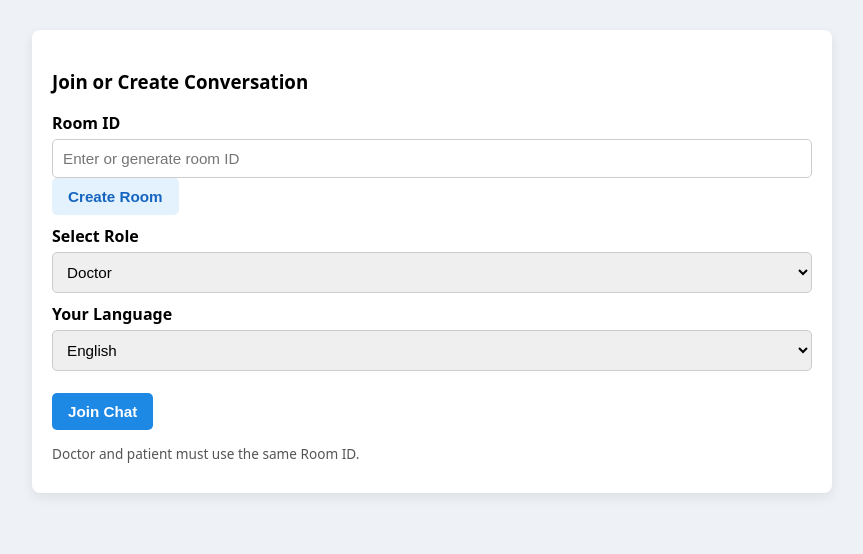
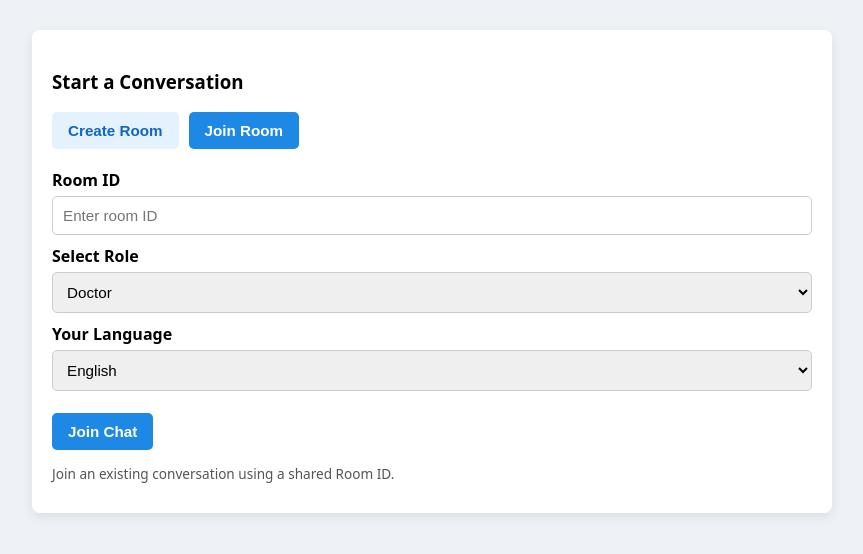
Before and after one commit to VAibhav1031/Real_Time_Translation, a Flask app: page / in a window 1280 px wide. Shown: the part 59-613 px from the top of the page, without its empty margins (208-1071 px from the left). Run offline with Flask 3, Linux system fonts and the light colour scheme.

```diff
--- a/rt_app/backend.py
+++ b/rt_app/backend.py
@@ -7,11 +7,27 @@ from rt_app  import csrf
 from rt_app.gemini_service import translate_text,generate_medical_summary
 
 main =  Blueprint("main",__name__)
-
+translation_cache = {}
 @main.route("/")
 def home():
     form = JoinChatForm()
     return render_template("home.html",form=form)
+
+
+
+def cache_translation(text,from_lang, to_lang):
+
+    key = f"{from_lang}|{to_lang}|{text}"
+
+
+    if key in translation_cache:
+        return translation_cache[key]
+
+
+    translated = translate_text(text,from_lang,to_lang)
+    translation_cache[key] = translated
+
+    return translated
 
 
 @main.route("/join",methods=["POST"])
@@ -34,7 +50,7 @@ def join_chat():
 
 @main.route("/chat/<room>/<role>/<lang>")
 def chat(room, role,lang):
-    return render_template("chat.html",title=role,room=room,role=role,lang=lang)
+    return render_template("chat.html",title=role.title(),room=room,role=role,lang=lang)
 
 @main.route("/send_message",methods=["POST"])
 @csrf.exempt
@@ -61,7 +77,7 @@ def send_message():
         target  = RoomUser.query.filter_by(room=room,role='doctor').first()
     print(target.language)
     to_lang = lang_mapper[target.language]
-    translated_text = translate_text(text, fromlang, to_lang)
+    translated_text = cache_translation(text, fromlang, to_lang)
 
     # print(f"Translated Text : {translated_text}")
     conversation = Conversation(
@@ -117,7 +133,17 @@ def create_room():
 def generate_summary(room):
     conversation = Conversation.query.filter_by(room=room).all()
 
-    summary = generate_medical_summary(conversation)
+    conversation_ = {
+                "data": [{
+                "role": c.role,
+                "room": c.room,
+                "translated_text": c.translated_text
+                }
+                for c in conversation
+                ]
+            }
+
+    summary = generate_medical_summary(conversation_)
 
 
     return jsonify({"summary": summary})
--- a/rt_app/templates/home.html
+++ b/rt_app/templates/home.html
@@ -1,15 +1,22 @@
+
 {% extends "layout.html" %}
 {% block content %}
 
-<h3>Join or Create Conversation</h3>
+<h3>Start a Conversation</h3>
 
-<form action="/join" method="POST">
+<div style="display:flex; gap:10px; margin-bottom:20px;">
+    <button id="createBtn" class="primary" onclick="setMode('create')">Create Room</button>
+    <button id="joinBtn" class="secondary" onclick="setMode('join')">Join Room</button>
+</div>
+
+<form action="/join" method="POST" id="joinForm">
     {{ form.hidden_tag() }}
 
-    <label>Room ID</label>
-    <input type="text" name="room" id="roomInput" placeholder="Enter or generate room ID" required>
+    <div id="roomSection">
+        <label>Room ID</label>
+        <input type="text" name="room" id="roomInput" placeholder="Enter room ID" required>
+    </div>
 
-    <button type="button" class="secondary" onclick="generateRoom()">Create Room</button>
 
     <label>Select Role</label>
     <select name="role" id="roleInput" required>
@@ -26,36 +33,42 @@
     </select>
 
     <br><br>
-    <button type="submit" class="primary">Join Chat</button>
+    <button type="submit" class="primary" id="submitBtn">Join Chat</button>
 </form>
 
-<p class="chat-meta">
-    Doctor and patient must use the same Room ID.
+<p class="chat-meta" id="helperText">
+    Join an existing conversation using a shared Room ID.
 </p>
 
 <script>
-async function generateRoom() {
-    const id = Math.random().toString(36).substring(2, 8);
-    document.getElementById("roomInput").value = id;
+let mode = "join";
 
-    const role = document.getElementById("roleInput").value;
-    const language = document.getElementById("langInput").value;
+function setMode(selected) {
+    mode = selected;
 
-    if (!id) return;
+    const roomInput = document.getElementById("roomInput");
+    const helper = document.getElementById("helperText");
+    const submitBtn = document.getElementById("submitBtn");
 
-    await fetch("/create_room",{
-        method: "POST",
-        headers: {"Content-Type": "application/json"},
-        body: JSON.stringify({
-            room: id,
-            role: role,
-            language: language
-        })
-    });
+    document.getElementById("createBtn").className = selected === "create" ? "primary" : "secondary";
+    document.getElementById("joinBtn").className = selected === "join" ? "primary" : "secondary";
 
-    window.location.href = `/chat/${id}/${role}/${language}`;
+    if (selected === "create") {
+        const id = Math.random().toString(36).substring(2, 8);
+        roomInput.value = id;
+        roomInput.readOnly = true;
+        helper.innerText = "A new Room ID has been generated. Share it with the other participant.";
+        submitBtn.innerText = "Create & Enter Chat";
+    } else {
+        roomInput.value = "";
+        roomInput.readOnly = false;
+        helper.innerText = "Join an existing conversation using a shared Room ID.";
+        submitBtn.innerText = "Join Chat";
+    }
+}
 
-}
+// default mode
+setMode("join");
 </script>
 
 {% endblock %}
```
Also changed, not shown: docker-compose.yaml (added, +63 -0 lines), 2 other files.
